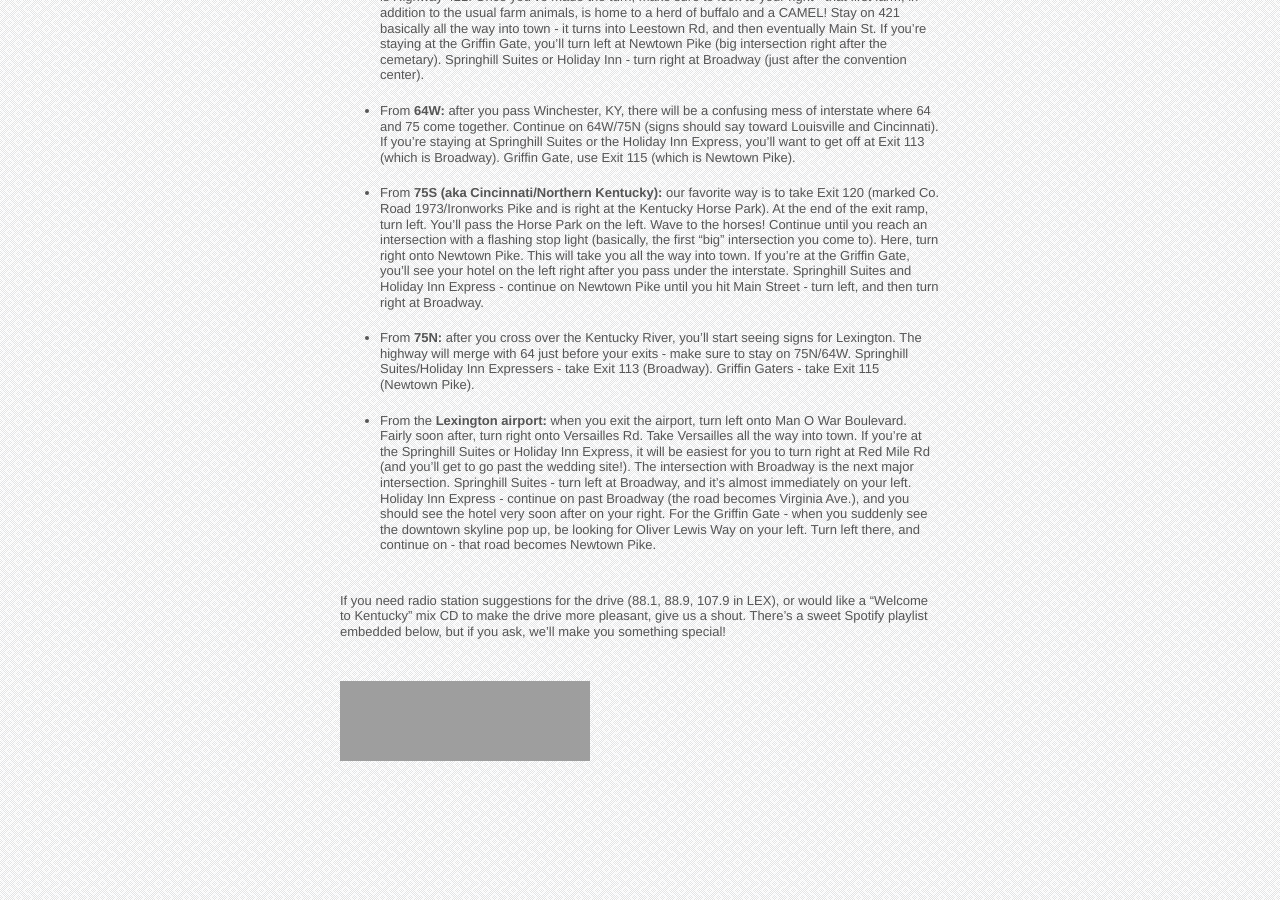
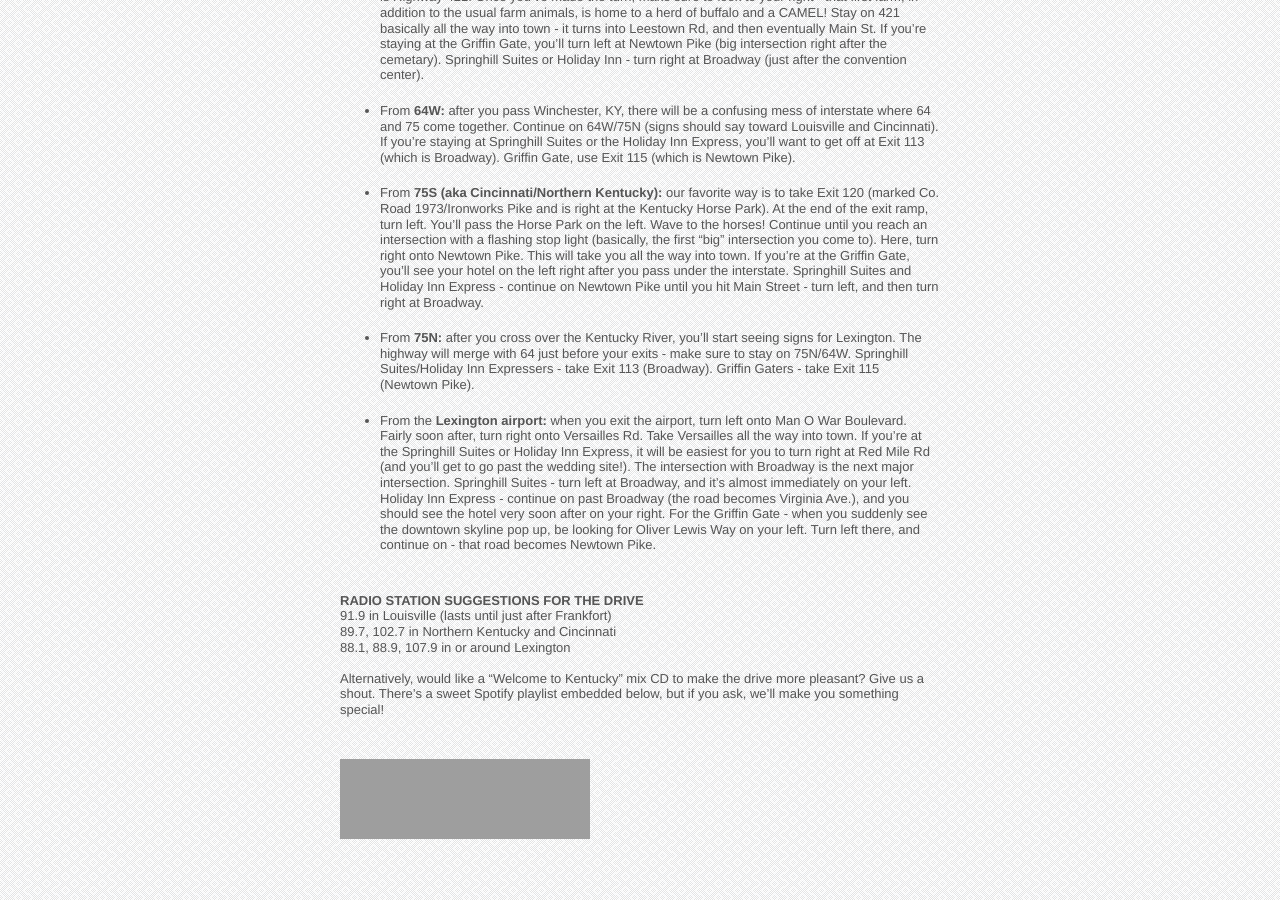
Before and after one commit to nikolaiwarner/eliandnick.com, a Jekyll site: the page built from get-here.md, in a window 1280 px wide and 900 px high, scrolled down 1125 px. Built offline with Jekyll 4.4.1, drawn with Linux system fonts in a browser that asks for light colours; nearby versions of some CDN libraries; before the commit the page ends 1947 px from its top, so only the background shows below that; grey boxes are pictures that could not be loaded.

Commit message:
Update get-here.md

```diff
--- a/get-here.md
+++ b/get-here.md
@@ -36,7 +36,13 @@ Lexington literally sits at the intersections of two major interstates - I64 (ea
 
 - From the __Lexington airport:__ when you exit the airport, turn left onto Man O War Boulevard. Fairly soon after, turn right onto Versailles Rd. Take Versailles all the way into town. If you're at the Springhill Suites or Holiday Inn Express, it will be easiest for you to turn right at Red Mile Rd (and you'll get to go past the wedding site!). The intersection with Broadway is the next major intersection. Springhill Suites - turn left at Broadway, and it's almost immediately on your left. Holiday Inn Express - continue on past Broadway (the road becomes Virginia Ave.), and you should see the hotel very soon after on your right. For the Griffin Gate - when you suddenly see the downtown skyline pop up, be looking for Oliver Lewis Way on your left. Turn left there, and continue on - that road becomes Newtown Pike.
 
-If you need radio station suggestions for the drive (88.1, 88.9, 107.9 in LEX), or would like a “Welcome to Kentucky” mix CD to make the drive more pleasant, give us a shout. There's a sweet Spotify playlist embedded below, but if you ask, we'll make you something special!
+
+__RADIO STATION SUGGESTIONS FOR THE DRIVE__
+91.9 in Louisville (lasts until just after Frankfort)
+89.7, 102.7 in Northern Kentucky and Cincinnati
+88.1, 88.9, 107.9 in or around Lexington
+<br>
+Alternatively, would like a “Welcome to Kentucky” mix CD to make the drive more pleasant? Give us a shout. There's a sweet Spotify playlist embedded below, but if you ask, we'll make you something special!
 
 <br>
 <iframe src="https://embed.spotify.com/?uri=spotify:user:eliriveire:playlist:3dsWfGQ52I0sMD0rj7Yg1X" width="250" height="80" frameborder="0" allowtransparency="true">
```
